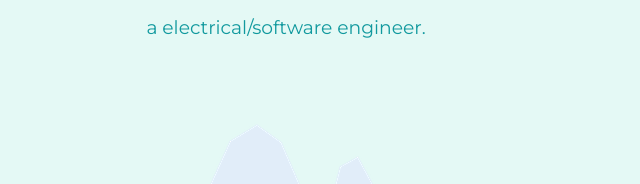
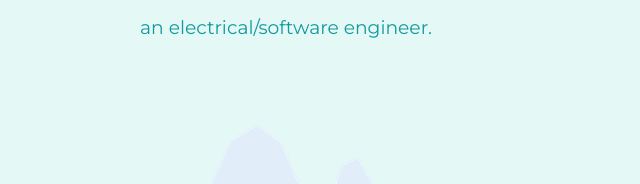
Before and after one commit to yahyafa/.cv, a plain HTML site: page index.html in a window 1280 px wide. Shown: the part 285-469 px from the top of the page, 354-994 px from the left. Drawn offline with Linux system fonts and the light colour scheme.

Commit message:
Update index.html

```diff
--- a/index.html
+++ b/index.html
@@ -13,7 +13,7 @@
    <div class="top-container">
      <img class="top-cloud" src="images/cloud.png" alt="cloud-img">
      <h1>I'm Yahya.</h1>
-     <h3>a electrical/software engineer.</h3>
+     <h3>an electrical/software engineer.</h3>
      <img class="bottom-cloud" src="images/cloud.png" alt="cloud-img">
      <img src="images/mountain.png" alt="mountain-img">
    </div>
```
